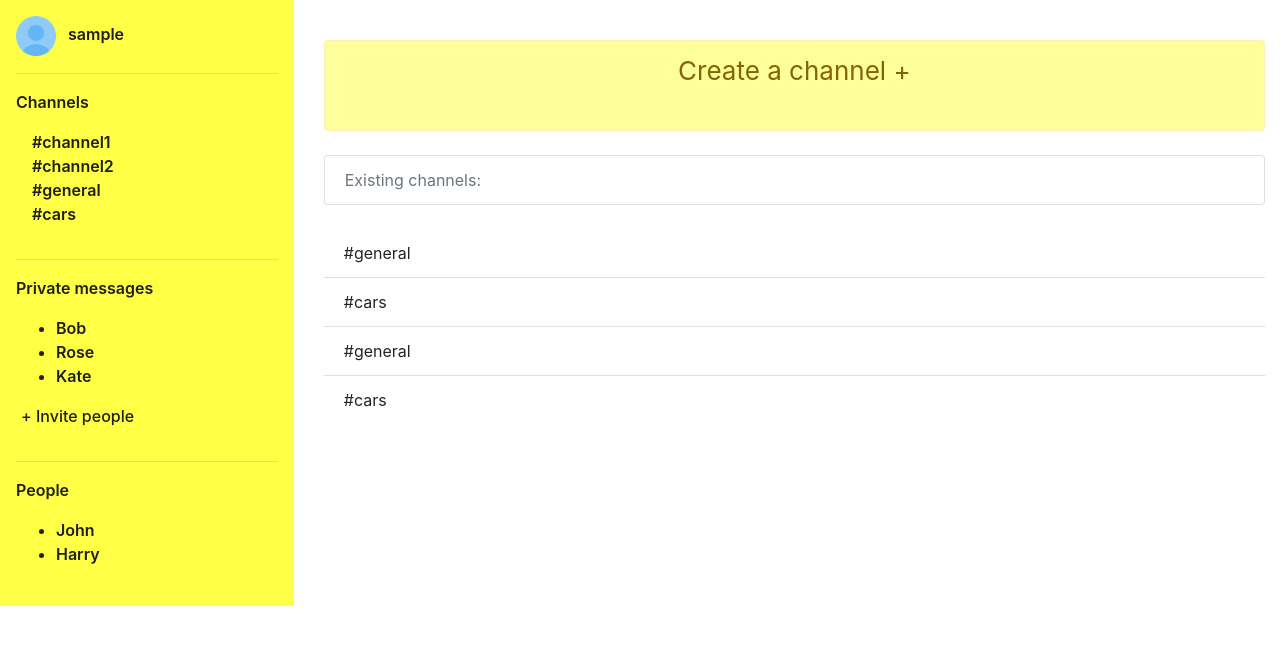
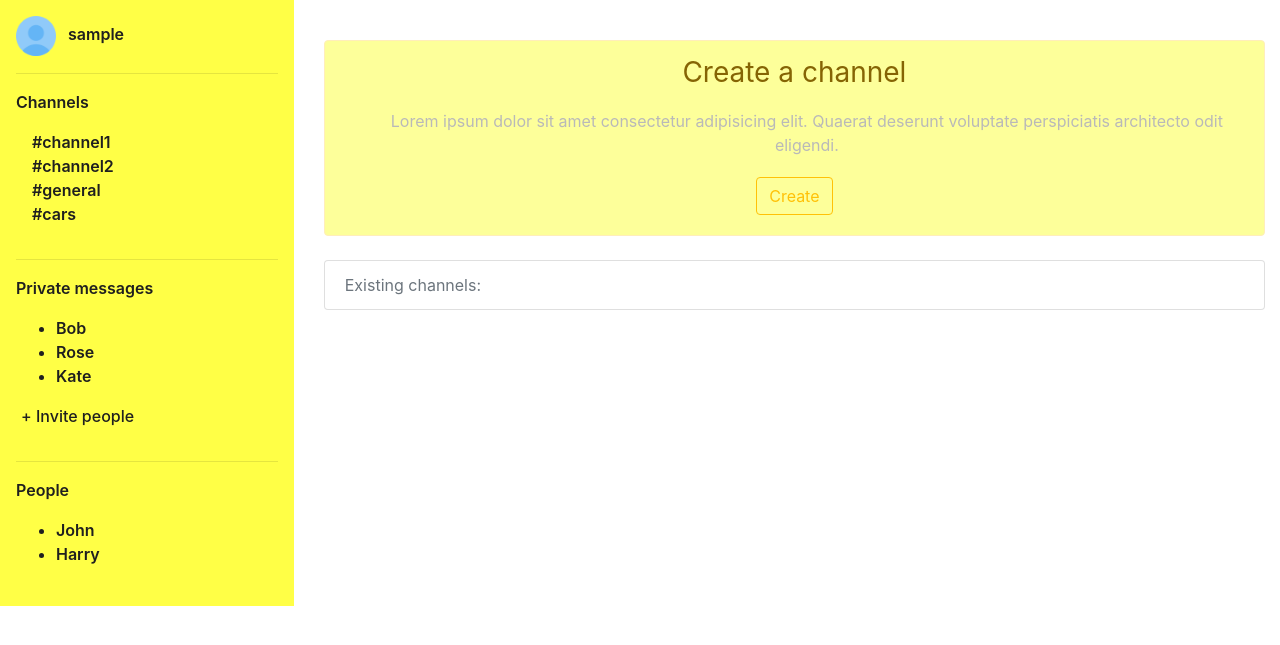
Before and after one commit to karinabogacz/Flack, a Flask app: page /channels in a window 1280 px wide. Shown: the top 645 px of the page. Run offline with Flask 2, Linux system fonts and the light colour scheme; the visitor is signed in with stand-in values (Sample User, id 1); some libraries are stand-ins or nearby versions; some web fonts are replaced.

Commit message:
Creating channels

```diff
--- a/application.py
+++ b/application.py
@@ -1,7 +1,7 @@
 import os
 import requests
 
-from flask import Flask, render_template, request, session, redirect, url_for
+from flask import Flask, render_template, jsonify, request, session, redirect, url_for
 from flask_session import Session
 from flask_socketio import SocketIO, emit
 
@@ -17,7 +17,7 @@ Session(app)
 
 @app.route("/", methods = ["GET", "POST"])
 def index():
-    #User can only sign by post request
+
     if request.method == "POST":
 
         username = request.form.get("username")
@@ -40,3 +40,8 @@ def channels():
         return redirect(url_for("index"))
 
     return render_template("main.html")
+
+@socketio.on("create channel")
+def channel(data):
+    channel = data["channel"]
+    emit("announce channel", {"channel": channel}, broadcast=True)
--- a/static/index.js
+++ b/static/index.js
@@ -0,0 +1,34 @@
+document.addEventListener('DOMContentLoaded', () => {
+
+  // Make sure button is diabled if no text provided
+  document.querySelector('.button-modal').onclick = () => {
+    document.querySelector('.button-form').disabled = true;
+    document.querySelector('.form-control').onkeyup = () =>{
+      if (document.querySelector('.form-control').value.length > 0)
+        document.querySelector('.button-form').disabled = false;
+      else
+        document.querySelector('.button-form').disabled = true;
+    };
+  };
+
+  var socket = io.connect(location.protocol + '//' + document.domain + ':' + location.port);
+
+  // Send provided by user channel name to the server by emiting a new event
+  socket.on('connect', () => {
+
+    document.querySelector('.button-form').onclick = () => {
+      const channel = document.querySelector('.form-control').value;
+      socket.emit('create channel', {'channel': channel});
+      document.querySelector('.form-control').value = '';
+      };
+    });
+
+  // Create a new channel announcing to everyone
+  socket.on('announce channel', data => {
+      const li = document.createElement('li');
+      li.innerHTML = `# ${data.channel}`;
+      li.className = 'list-group-item';
+      document.querySelector('.channels').append(li);
+      return false;
+  });
+});
--- a/static/stylesheet/style.css
+++ b/static/stylesheet/style.css
@@ -46,6 +46,7 @@
     color: rgb(94, 94, 94);
     font-weight: 350;
     text-align: center;
+    margin-top: 10px;
 }
 
 .btn-warning{
@@ -57,7 +58,7 @@
 .btn-warning:hover{
     background-color: #f5d625;
 }
-.modal-content p{
+small{
     color: rgb(185, 185, 185);
     margin-left: 25px;
     margin-top: 70px;
@@ -66,6 +67,9 @@
 @media(max-width: 400px){
     .modal-content{
         width: 90% !important;
+    }
+    main{
+        display: none !important;
     }
 }
 @media(max-width: 1000px){
@@ -82,8 +86,14 @@
 }
 .alert-warning{
     background-color: #fdff9a;
-    padding: 10px 10px 40px 10px;
+    padding: 10px 10px 20px 10px;
     margin-top: 40px;
-    font-size: 26px;
+    font-size: 28px;
     text-align: center;
 }
+.col-form-label{
+    font-size: 18px;
+    color: black;
+    margin-bottom: 20px;
+    margin-top: 0;
+}
--- a/templates/index.html
+++ b/templates/index.html
@@ -49,7 +49,7 @@
                     </div>
                 </div>
             </form>
-            <p>Provided username will be shown to other users with every sent message.</p>
+            <small>Provided username will be shown to other users with every sent message.</small>
         </div>
     </div>
 
--- a/templates/layout.html
+++ b/templates/layout.html
@@ -8,6 +8,8 @@
     <link rel="stylesheet" href="https://stackpath.bootstrapcdn.com/bootstrap/4.4.1/css/bootstrap.min.css" integrity="sha384-Vkoo8x4CGsO3+Hhxv8T/Q5PaXtkKtu6ug5TOeNV6gBiFeWPGFN9MuhOf23Q9Ifjh" crossorigin="anonymous">
     <link rel="stylesheet" href="static/stylesheet/style.css">
     <link href="https://fonts.googleapis.com/css2?family=Sonsie+One&display=swap" rel="stylesheet">
+    <script type="text/javascript" src="//cdnjs.cloudflare.com/ajax/libs/socket.io/1.3.6/socket.io.min.js"></script>
+    <script src="{{url_for('static', filename='index.js')}}"></script>
     <title>{% block title %}{% endblock %}</title>
 
 <body>
@@ -51,7 +53,8 @@
             {%endblock%}
         </div>
     </div>
-
-
+    <script src="https://code.jquery.com/jquery-3.4.1.slim.min.js" integrity="sha384-J6qa4849blE2+poT4WnyKhv5vZF5SrPo0iEjwBvKU7imGFAV0wwj1yYfoRSJoZ+n" crossorigin="anonymous"></script>
+    <script src="https://cdn.jsdelivr.net/npm/popper.js@1.16.0/dist/umd/popper.min.js" integrity="sha384-Q6E9RHvbIyZFJoft+2mJbHaEWldlvI9IOYy5n3zV9zzTtmI3UksdQRVvoxMfooAo" crossorigin="anonymous"></script>
+    <script src="https://stackpath.bootstrapcdn.com/bootstrap/4.4.1/js/bootstrap.min.js" integrity="sha384-wfSDF2E50Y2D1uUdj0O3uMBJnjuUD4Ih7YwaYd1iqfktj0Uod8GCExl3Og8ifwB6" crossorigin="anonymous"></script>
 </body>
 </html>
--- a/templates/main.html
+++ b/templates/main.html
@@ -6,17 +6,36 @@
 
 <main class="col">
     <div class="alert alert-warning" role="alert">
-        Create a channel +
+        Create a channel
+        <small class="d-block my-3" style="font-size: 16px;">Lorem ipsum dolor sit amet consectetur adipisicing elit. Quaerat deserunt voluptate perspiciatis architecto odit eligendi.</small>
+        <button type="button" class="btn btn-outline-warning button-modal" data-toggle="modal" data-target="#exampleModalCenter"aria-hidden="true">Create</button>
+    </div>
+    <div class="modal fade" id="exampleModalCenter" tabindex="-1" role="dialog" aria-labelledby="exampleModalCenterTitle" aria-hidden="true">
+      <div class="modal-dialog modal-dialog-centered" role="document">
+        <div class="modal-content p-3">
+          <div class="modal-header">
+            <h5 class="modal-title" id="exampleModalCenterTitle">Name your channel</h5>
+            <button type="button" class="close" data-dismiss="modal" aria-label="Close">
+              <span aria-hidden="true">&times;</span>
+            </button>
+          </div>
+          <div class="modal-body mt-3">
+
+          <div class="form-group">
+            <input type="text" placeholder="Channel name" class="form-control" autocomplete="off">
+          </div>
+          <button type="submit" data-dismiss="modal" class="btn btn-warning button-form d-block ml-auto mt-4 p-2" style="max-width: 75px;">Create</button>
+
+          </div>
+        </div>
+      </div>
     </div>
     <ul class="list-group my-4">
         <li class="list-group-item disabled" aria-disabled="true">Existing channels:</li>
     </ul>
-    <ul class="list-group list-group-flush">
-        <li class="list-group-item">#general</li>
-        <li class="list-group-item">#cars</li>
-        <li class="list-group-item">#general</li>
-        <li class="list-group-item">#cars</li>
+    <ul class="list-group list-group-flush channels">
     </ul>
+
 </main>
 
 
```
Also changed, not shown: 5 other files.
